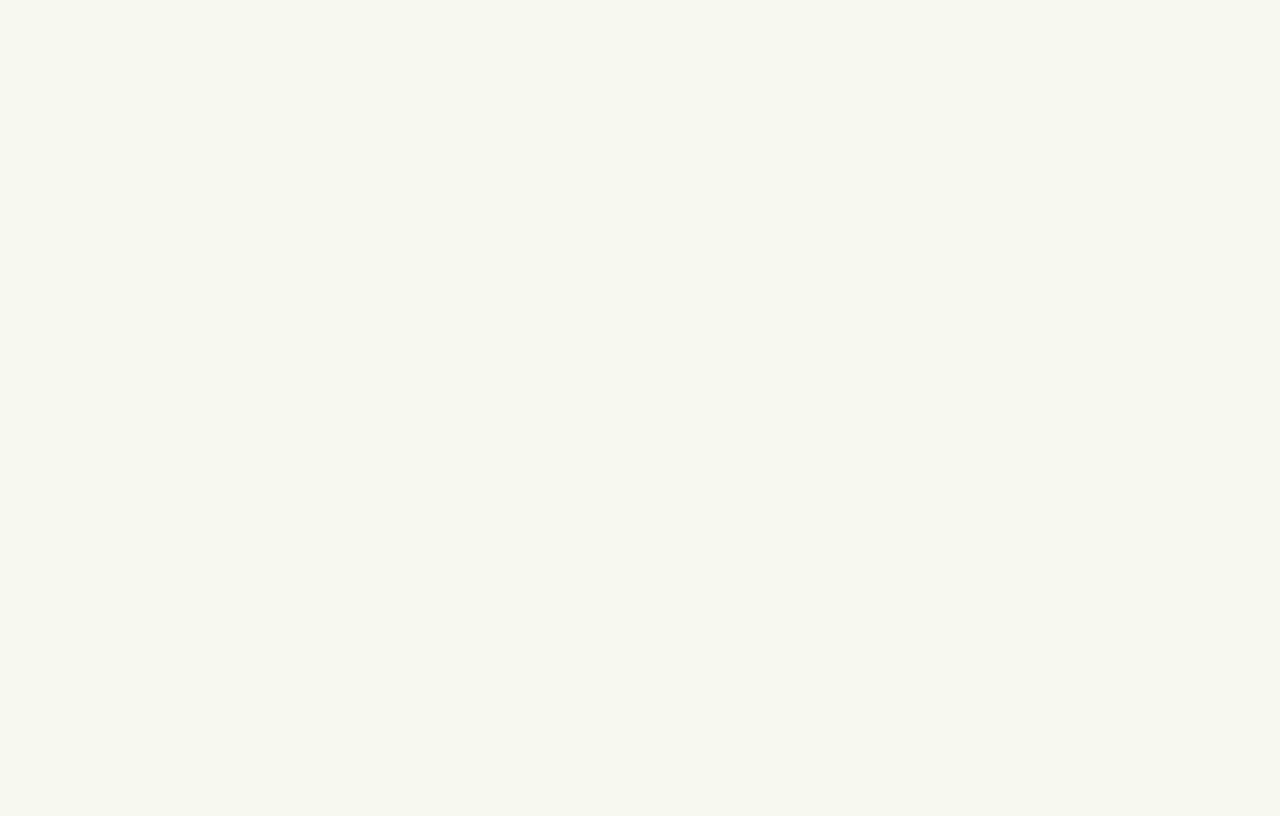
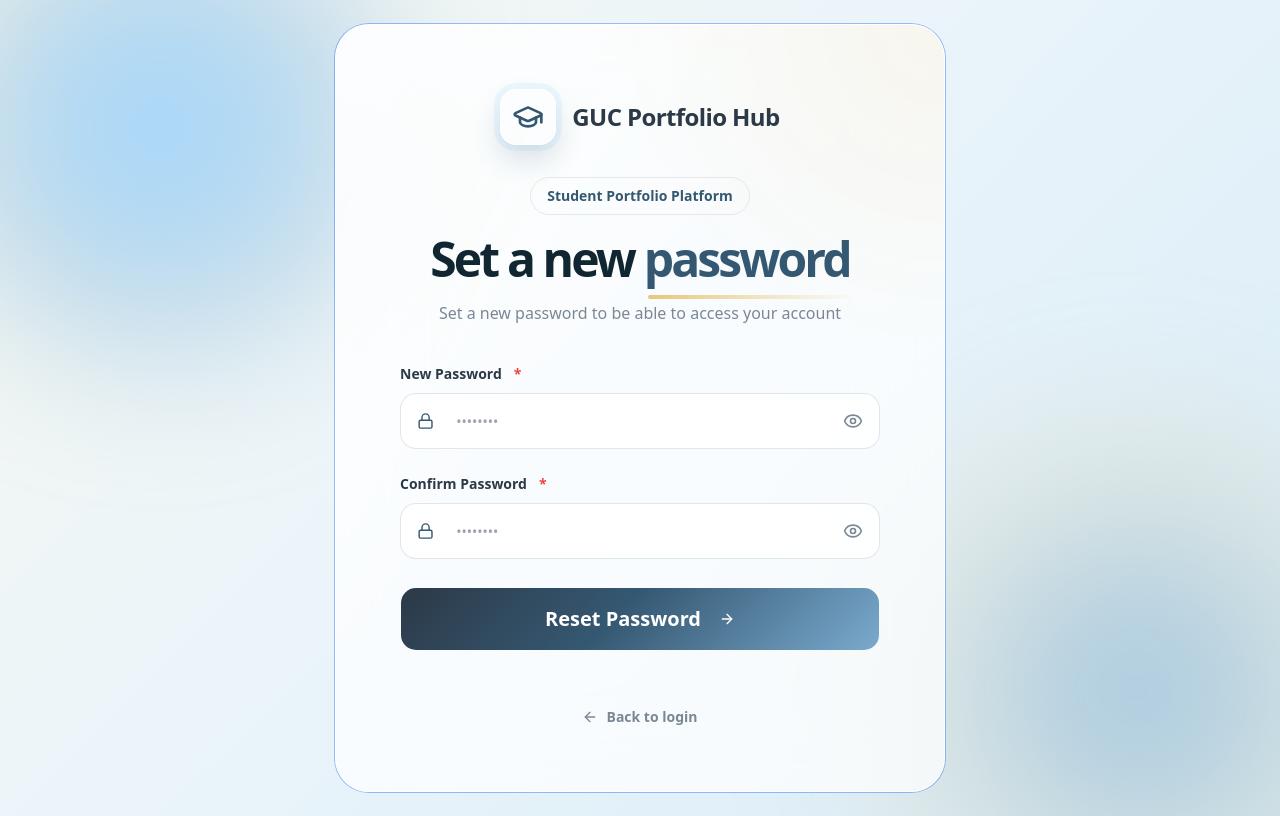
Before and after one commit to xxjessiexx/GUC-Portfolio-Hub, a React (Vite) app in the folder MS2/: page /SetPassword in a window 1280 px wide. Before the commit this address had no page. Built offline with nearby package versions, Linux system fonts and the light colour scheme.

Commit message:
added login for setpassowrd page and linking overall overflow

```diff
--- a/MS2/src/App.jsx
+++ b/MS2/src/App.jsx
@@ -6,8 +6,10 @@ import Login from "./pages/Login";
 import VerifyOTP from "./pages/VerifyOTP";
 import Register from "./pages/Register";
 import StudentDashboard from "./pages/StudentDashboard";
+import ForgotPassword from "./pages/forgot-password";
 import EditProfile from "./pages/EditProfile";
 import FloatingCTA from "./components/ui/FloatingCTA";
+import SetPassword from "./pages/SetPassword"
 
 import { UserProfileProvider } from "./context/UserProfileContext";
 
@@ -44,6 +46,9 @@ export default function App() {
           <Route path="/" element={<Landing />} />
 
           <Route path="/verifyOTP" element={<VerifyOTP />} />
+          <Route path="/SetPassword" element={<SetPassword users={users}
+                                      setUsers={setUsers}
+                                      setCurrentUser={setCurrentUser} />} />
 
           <Route
             path="/login"
@@ -58,6 +63,7 @@ export default function App() {
           <Route path="/student-dashboard" element={<StudentDashboard />} />
 
           <Route path="/edit-profile" element={<EditProfile />} />
+          <Route path="/forgot-password" element={<ForgotPassword />} />
         </Routes>
       </UserProfileProvider>
     </BrowserRouter>
--- a/MS2/src/components/auth/AuthBottomLink.jsx
+++ b/MS2/src/components/auth/AuthBottomLink.jsx
@@ -1,7 +1,7 @@
 import { Link } from "react-router-dom";
 import { ArrowLeft } from "lucide-react";
 
-export default function AuthBottomLink({ text, linkText, to }) {
+export default function AuthBottomLink({ text, linkText, to, backTo = "/",backLabel = "Back to home" }) {
   return (
     <>
       <p className="text-center text-lg font-semibold text-[color:var(--ink)]">
@@ -16,11 +16,11 @@ export default function AuthBottomLink({ text, linkText, to }) {
       </p>
 
       <Link
-        to="/"
+        to={backTo}
         className="mx-auto mt-7 flex w-fit items-center gap-2 font-bold text-[color:var(--muted)] hover:text-[color:var(--primary)]"
       >
-        <ArrowLeft className="h-4 w-4" />
-        Back to home
+      <ArrowLeft className="h-4 w-4" />
+        {backLabel}
       </Link>
     </>
   );
--- a/MS2/src/components/auth/AuthInput.jsx
+++ b/MS2/src/components/auth/AuthInput.jsx
@@ -39,7 +39,7 @@ export default function AuthInput({
       )}</Label>
 
       <Link
-              to="/verifyOTP"
+              to="/forgot-password"
               className="text-sm font-bold text-[color:var(--primary)] hover:text-[color:var(--secondary)]"
             >
               Forgot password?
--- /dev/null
+++ b/MS2/src/pages/SetPassword.jsx
@@ -0,0 +1,112 @@
+import { useState } from "react";
+
+import AuthLayout from "@/components/auth/AuthLayout";
+import AuthHeader from "@/components/auth/AuthHeader";
+import AuthInput from "@/components/auth/AuthInput";
+import AuthSubmitButton from "@/components/auth/AuthSubmitButton";
+import AuthBottomLink from "@/components/auth/AuthBottomLink";
+
+import { useNavigate, useLocation } from "react-router-dom";
+
+
+
+import { Lock }from "lucide-react";
+import { easeOutExpo, tapScale } from "@/lib/motionVariants";
+
+
+export default function SetPassword({ users, setUsers}){
+const [showNewPassword, setShowNewPassword] = useState(false);  //ui behaviour
+const [newpassword, setnewPassword] = useState(""); //actual data
+const [showConfirmPassword, setShowConfirmPassword] = useState(false);
+const [confirmpassword, setconfirmPassword] = useState("");
+const [errors, setErrors] = useState({});
+const navigate = useNavigate();
+const location = useLocation();
+
+const email = location.state?.email
+
+const validate = () => {
+    const newErrors = {};
+
+    if (!newpassword.trim()) newErrors.password = "Password is required";
+    else if (newpassword.length < 6)
+    newErrors.password = "Password must be at least 6 characters";
+    if (!confirmpassword.trim()) newErrors.confirmpassword = "Password is required";
+    if (confirmpassword !== newpassword) {
+    newErrors.confirmpassword = "Passwords do not match";
+    }
+    setErrors(newErrors);
+    return Object.keys(newErrors).length === 0;
+};
+
+const handleSubmit = (event) => {
+    event.preventDefault();
+
+    if (!validate()) return;
+
+    const updatedUsers = users.map((user) => {
+    if (user.email === email) {
+        return {
+        ...user,
+        password: newpassword,
+        };
+    }
+    return user;
+    });
+
+    setUsers(updatedUsers);
+    sessionStorage.setItem("users", JSON.stringify(updatedUsers));
+
+    navigate("/login");
+}
+
+return (
+    <AuthLayout>
+    <AuthHeader
+        showBrand
+        badge="Student Portfolio Platform"
+        title="Set a new"
+        highlightedWord="password"
+        description="Set a new password to be able to access your account"
+    />
+
+    <form className="space-y-7" onSubmit={handleSubmit}>
+    <AuthInput
+        label="New Password"
+        icon={Lock}
+        type="password"
+        enableToggle
+        showPassword={showNewPassword}
+        setShowPassword={setShowNewPassword}
+        tapScale={tapScale}
+        required
+        easeOutExpo={easeOutExpo}
+        value={newpassword}
+        error={errors.password}
+        placeholder="••••••••"
+        onChange={(e) => setnewPassword(e.target.value)}
+        />
+        <AuthInput
+        label="Confirm Password"
+        icon={Lock}
+        type="password"
+        enableToggle
+        showPassword={showConfirmPassword}
+        setShowPassword={setShowConfirmPassword}
+        tapScale={tapScale}
+        required
+        easeOutExpo={easeOutExpo}
+        value={confirmpassword}
+        error={errors.confirmpassword}
+        placeholder="••••••••"
+        onChange={(e) => setconfirmPassword(e.target.value)}
+        />
+
+        <AuthSubmitButton>Reset Password</AuthSubmitButton>
+    </form>
+    <AuthBottomLink backLabel="Back to login"
+    backTo="/login" />
+    </AuthLayout>
+
+);
+}
--- a/MS2/src/pages/VerifyOTP.jsx
+++ b/MS2/src/pages/VerifyOTP.jsx
@@ -5,6 +5,8 @@ import AuthLayout from "@/components/auth/AuthLayout";
 import AuthHeader from "@/components/auth/AuthHeader";
 import AuthSubmitButton from "@/components/auth/AuthSubmitButton";
 import AuthBottomLink from "@/components/auth/AuthBottomLink";
+
+import { useLocation } from "react-router-dom";
 
 import {
 InputOTP,
@@ -15,10 +17,14 @@ import {
 export default function VerifyOTP() {
 const [otp, setOtp] = useState("");
 const navigate = useNavigate();
+const location = useLocation();
+
+const email =
+location.state?.email || sessionStorage.getItem("resetEmail");
 
 const handleSubmit = (e) => {
     e.preventDefault();
-    navigate("/login");
+    navigate("/SetPassword", { state: { email } });
 };
 
 return (
@@ -26,8 +32,8 @@ export default function VerifyOTP() {
     <AuthHeader
         showBrand
         badge="Student Portfolio Platform"
-        title="Check your email"
-        highlightedWord=""
+        title="Check your"
+        highlightedWord="email"
         description="Input the code that was sent to your email"
     />
 
@@ -57,6 +63,8 @@ export default function VerifyOTP() {
             text="Didn't get any code?"
             linkText="Click to resend"
             to="/VerifyOTP"
+            backLabel="Back to login"
+            backTo="/login"
     />
     </AuthLayout>
 );
--- a/MS2/src/pages/forgot-password.jsx
+++ b/MS2/src/pages/forgot-password.jsx
@@ -1,3 +1,65 @@
+import { useState } from "react";
+import AuthLayout from "../components/auth/AuthLayout";
+import AuthHeader from "../components/auth/AuthHeader";
+import AuthInput from "../components/auth/AuthInput";
+import AuthSubmitButton from "../components/auth/AuthSubmitButton";
+import AuthInputWrap from "@/components/auth/AuthInputWrap";
+import AuthBottomLink from "../components/auth/AuthBottomLink";
+import { useNavigate } from "react-router-dom";
+
+import {
+  Mail,
+} from "lucide-react";
+
 export default function ForgotPassword() {
-  return null;
+
+  const [email, setEmail] = useState(
+    sessionStorage.getItem("resetEmail") || ""
+  );
+
+  const navigate = useNavigate();
+
+const handleSubmit = (e) => {
+  e.preventDefault();
+
+  sessionStorage.setItem("resetEmail", email);
+
+  navigate("/verifyOTP", { state: { email } });
+};
+
+  return (
+
+    <AuthLayout>
+
+      <AuthHeader
+  badge="Student Portfolio Platform"
+  title="Forgot"
+  highlightedWord="Password"
+  description="Enter your email and we’ll send you a reset link"
+  showBrand={true}
+/>
+<form className="space-y-6" onSubmit={handleSubmit}>
+      <AuthInput
+        label="Email"
+        type="email"
+        required
+        icon={Mail}
+        value={email}
+        placeholder="name@student.guc.edu.eg"
+        onChange={(e) => setEmail(e.target.value)}
+      />
+
+      <div className="mt-6">
+      <AuthSubmitButton text="Send Reset Link" onClick={handleSubmit} className="mt-6 space-y-4" >
+        Send
+      </AuthSubmitButton>
+      </div>
+      </form>
+      <AuthBottomLink backLabel="Back to login"
+      backTo="/login">
+
+    </AuthBottomLink>
+    </AuthLayout>
+
+  );
 }
```
Lines whose indentation alone changed are shown as unchanged.
